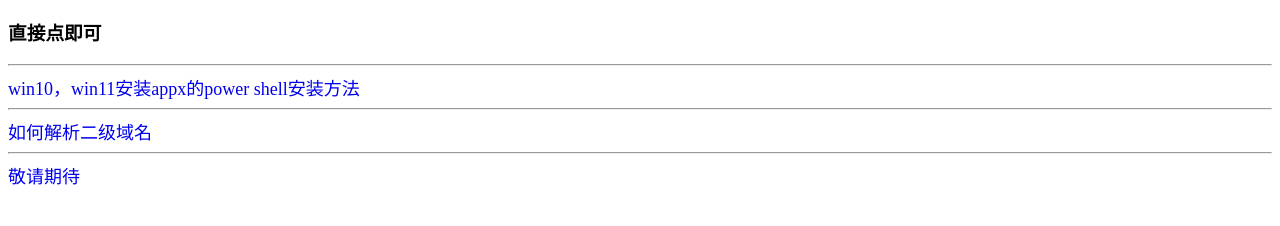
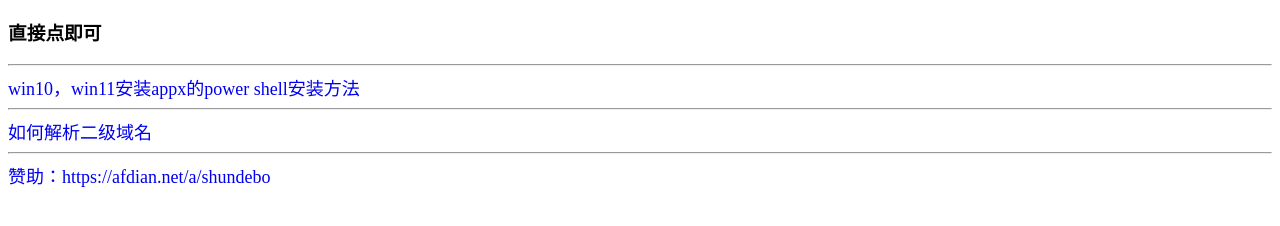
Before and after one commit to shundebo/blog, a plain HTML site: page index.html in a window 1280 px wide. Shown: the part 48-274 px from the top of the page. Drawn offline with Linux system fonts and the light colour scheme.

Commit message:
Update index.html

```diff
--- a/index.html
+++ b/index.html
@@ -14,5 +14,5 @@
     <hr />
     <font size="4"><a href="./p2.html">如何解析二级域名</font>
     <hr />
-    <font size="4">敬请期待</font>
+    <font size="4">赞助：https://afdian.net/a/shundebo</font>
 </body>
```
